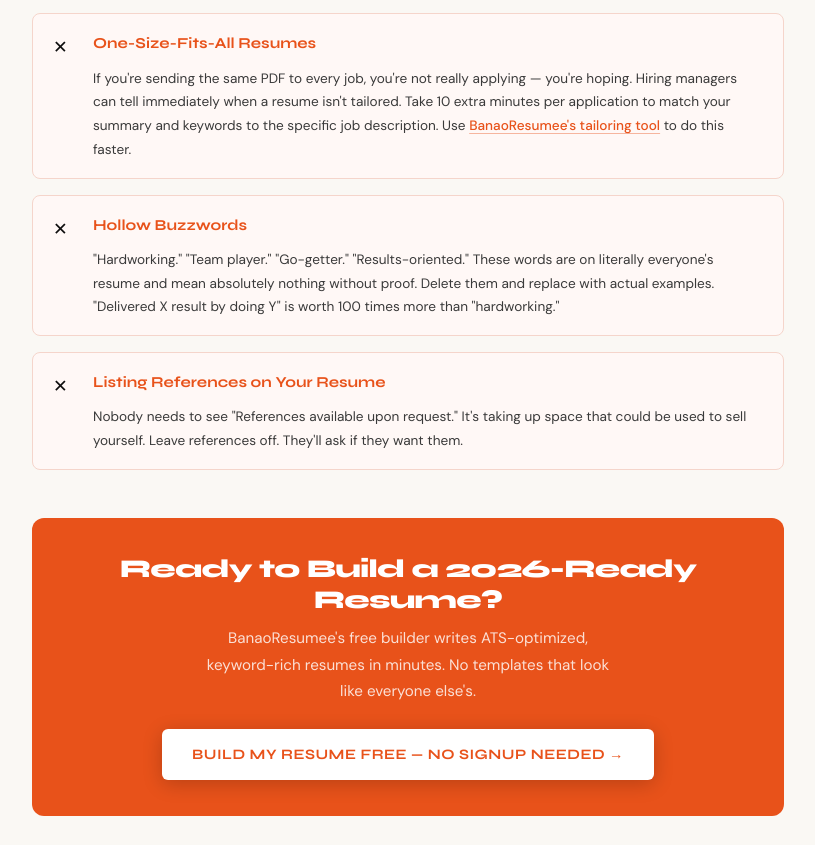
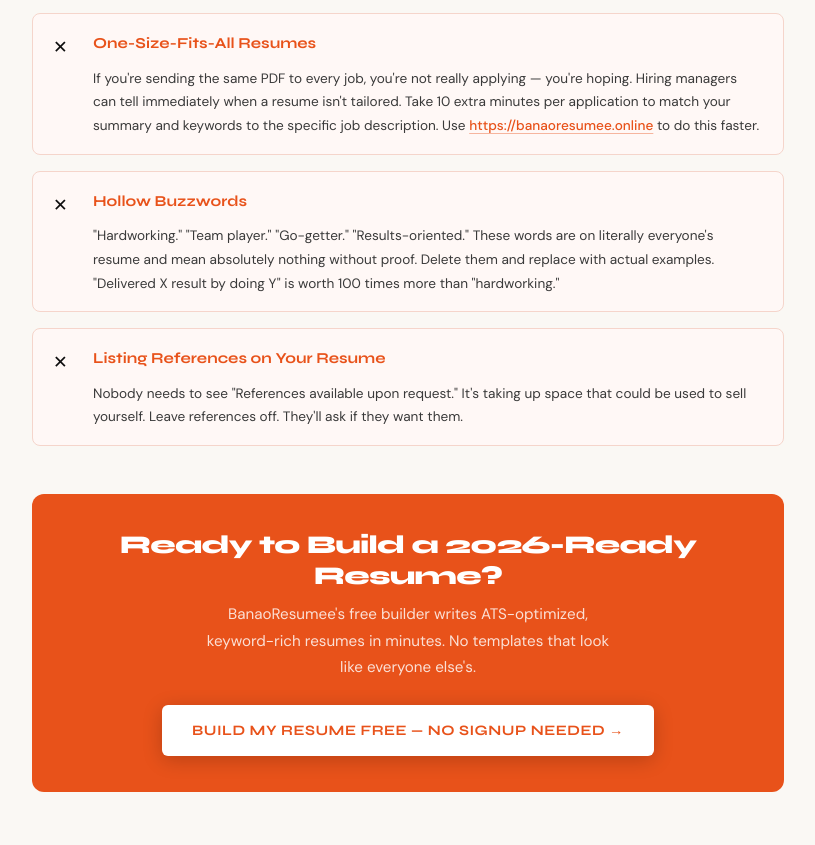
Before and after one commit to mohdmujeebahmed/banaoresumee, a plain HTML site: page 7-Resume-Mistakes.html in a window 1280 px wide. Shown: the part 6826-7671 px from the top of the page, without its empty margins (232-1047 px from the left). Drawn offline with Linux system fonts and the light colour scheme.

Commit message:
7-Resume-Mistakes.html

```diff
--- a/7-Resume-Mistakes.html
+++ b/7-Resume-Mistakes.html
@@ -882,7 +882,7 @@
       <span class="out-icon">✕</span>
       <div>
         <h3>One-Size-Fits-All Resumes</h3>
-        <p>If you're sending the same PDF to every job, you're not really applying — you're hoping. Hiring managers can tell immediately when a resume isn't tailored. Take 10 extra minutes per application to match your summary and keywords to the specific job description. Use <a href="https://banaoresumee.online" class="inline-cta">BanaoResumee's tailoring tool</a> to do this faster.</p>
+        <p>If you're sending the same PDF to every job, you're not really applying — you're hoping. Hiring managers can tell immediately when a resume isn't tailored. Take 10 extra minutes per application to match your summary and keywords to the specific job description. Use <a href="https://banaoresumee.online" class="inline-cta">https://banaoresumee.online</a> to do this faster.</p>
       </div>
     </li>
     <li class="out-item">
```
